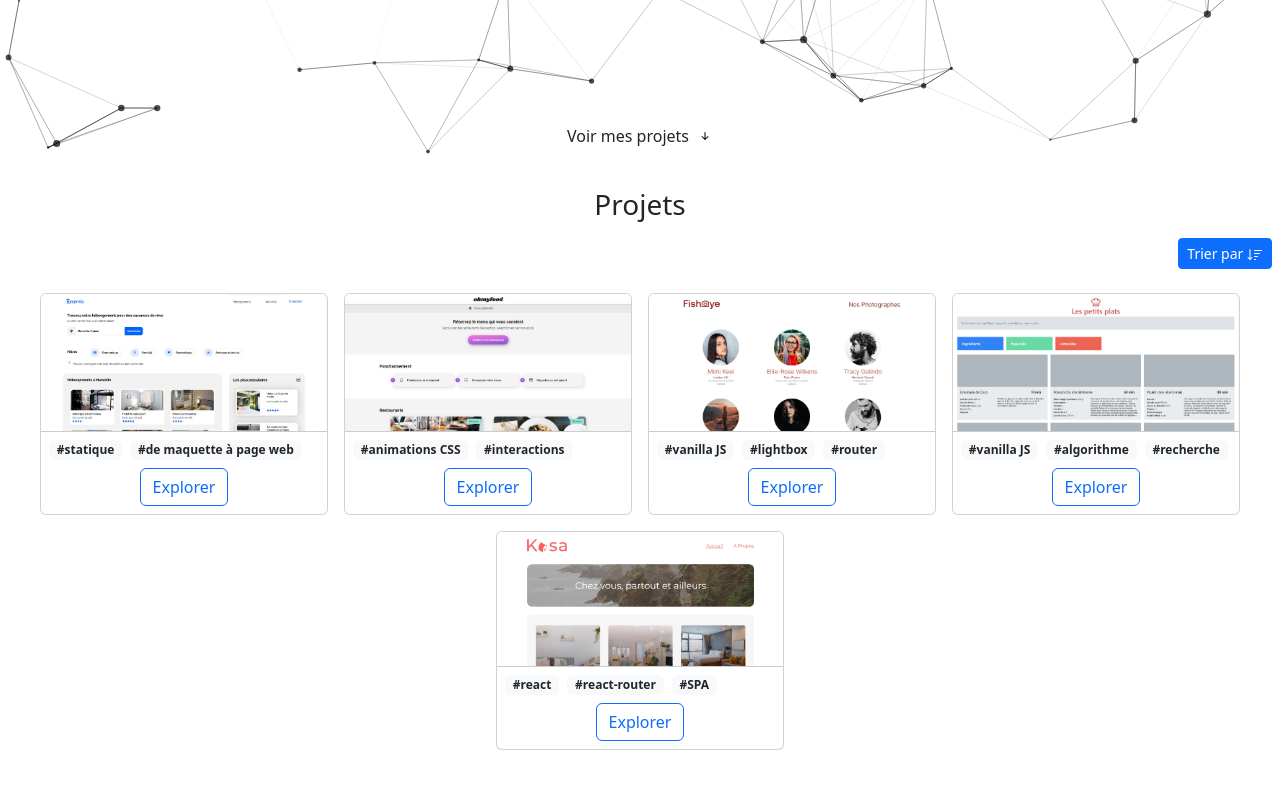
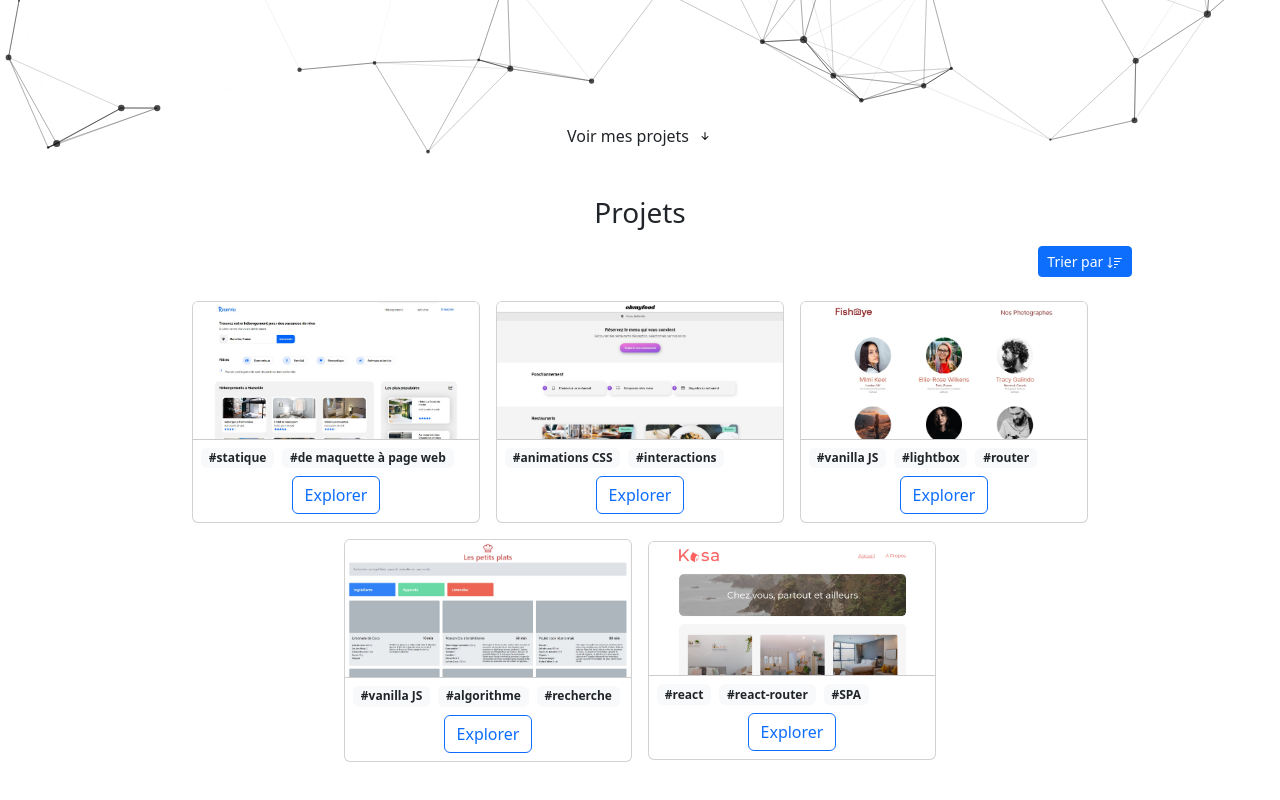
Before and after one commit to timothegonin/portfolio, a React (Create React App) app: page / in a window 1280 px wide. Shown: the part 644-1444 px from the top of the page. Built offline with nearby package versions, Linux system fonts and the light colour scheme.

Commit message:
🚸 improve Projets layout for desktop

```diff
--- a/src/container/Projects.jsx
+++ b/src/container/Projects.jsx
@@ -52,8 +52,8 @@ const Projects = ({ data }) => {
 			<span className="visually-hidden">Chargement...</span>
 		</Spinner>
 	) : (
-		<section className="mb-4" style={{ minHeight: "100vh" }}>
-			<Container fluid className="p-2">
+		<section className="mb-4 p-2" style={{ minHeight: "100vh" }}>
+			<Container fluid className="p-2" style={{ maxWidth: "1000px" }}>
 				<Stack
 					direction="vertical"
 					gap={2}
```
